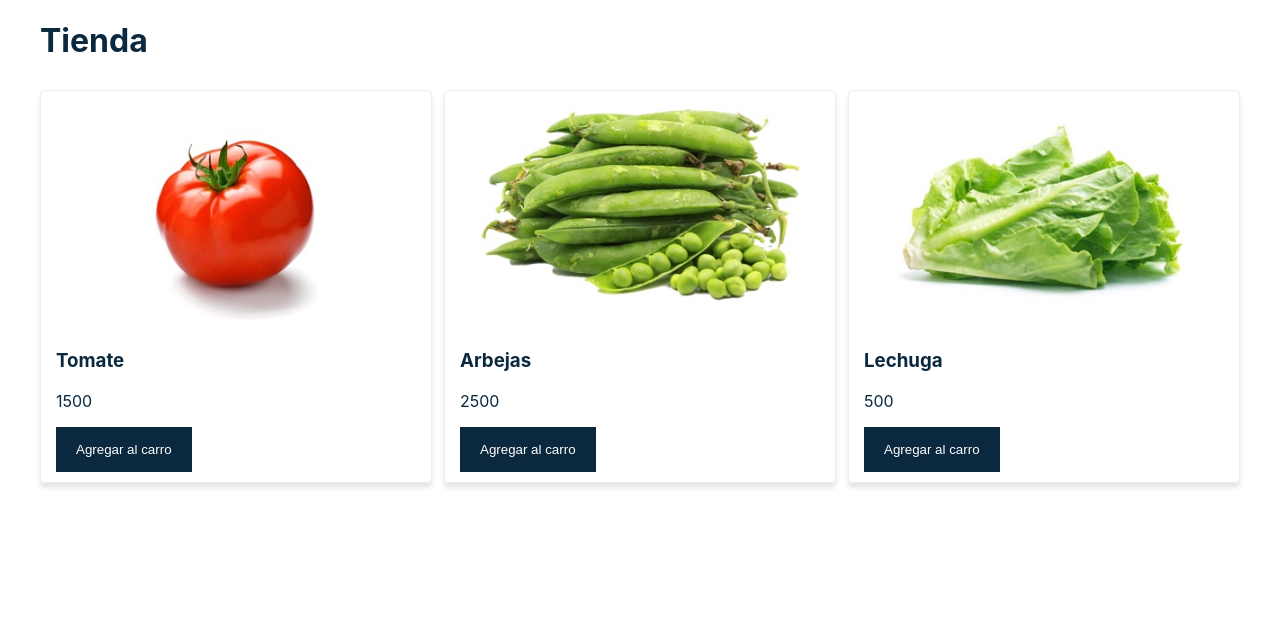
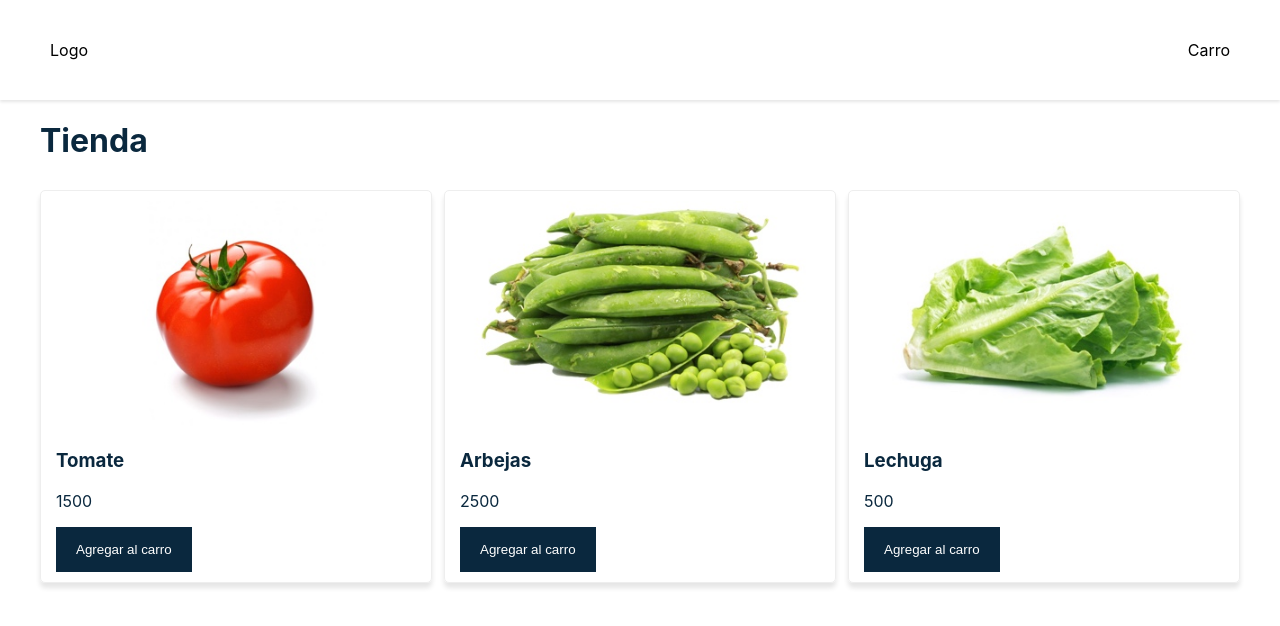
Before and after one commit to crosscay/carro-de-compras, a React (Create React App) app: page / in a window 1280 px wide. Shown: the top 626 px of the page. Built offline with nearby package versions, Linux system fonts and the light colour scheme.

Commit message:
componente de navegacion

```diff
--- a/src/App.js
+++ b/src/App.js
@@ -3,6 +3,7 @@
 import Productos from "./components/Productos";
 import Layout from "./components/Layout";
 import Title from "./components/Title";
+import Navbar from "./components/Navbar";
 
 class App extends Component {
   state = {
@@ -16,6 +17,7 @@
   render() {
     return (
       <div>
+        <Navbar/>
         <Layout>
           <Title/>
           <Productos
--- /dev/null
+++ b/src/components/Navbar.js
@@ -0,0 +1,27 @@
+import { Component } from 'react';
+
+const styles = {
+    navbar: {
+        display: 'flex',
+        flexDirection: 'row',
+        alignItems: 'center',
+        height: '100px',
+        justifyContent: 'space-between',
+        position: 'relative',
+        padding: '0 50px',
+        boxShadow: '0 2px 3px rgb(0,0,0,0.1)',
+    }
+}
+
+class Navbar extends Component {
+    render() {
+        return (
+            <nav style={styles.navbar}>
+                <p>Logo</p>
+                <p>Carro</p>
+            </nav>
+        )
+    }
+}
+
+export default Navbar;
```
